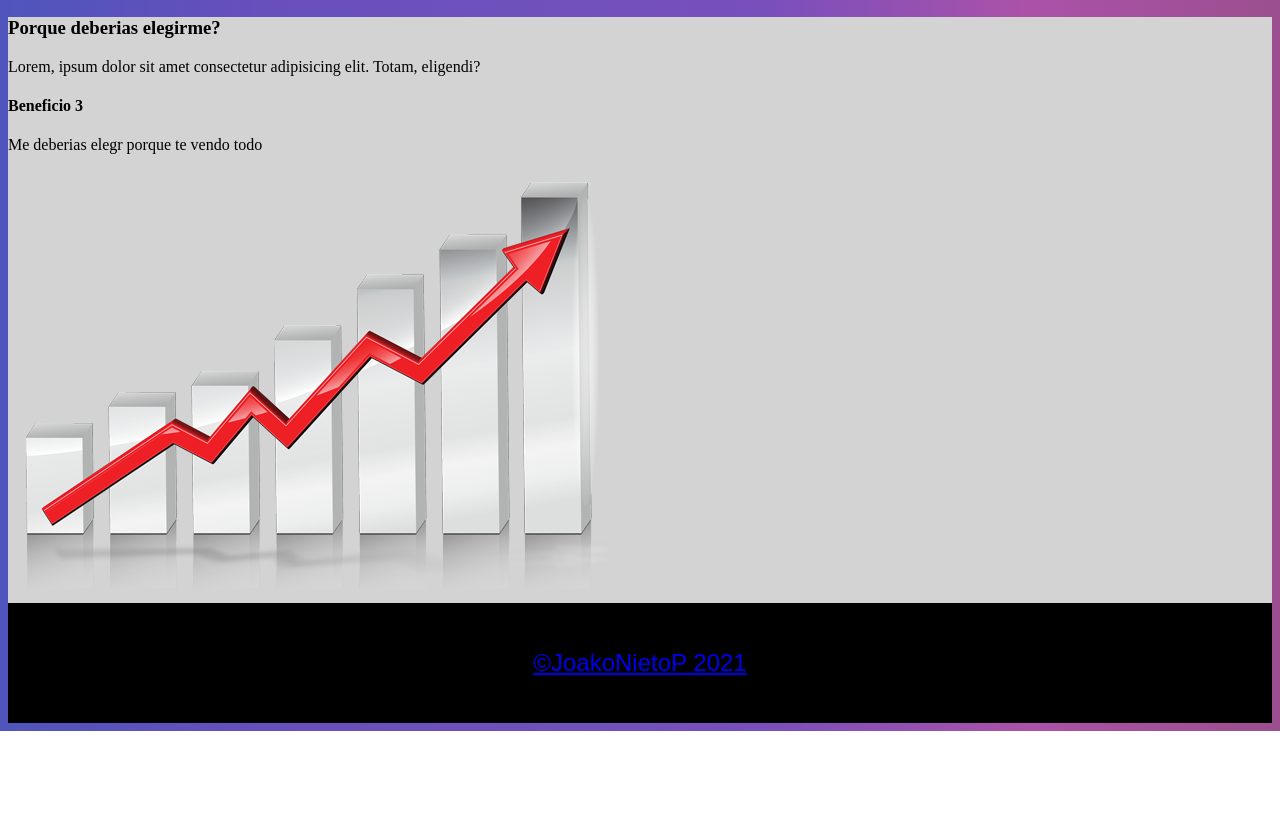
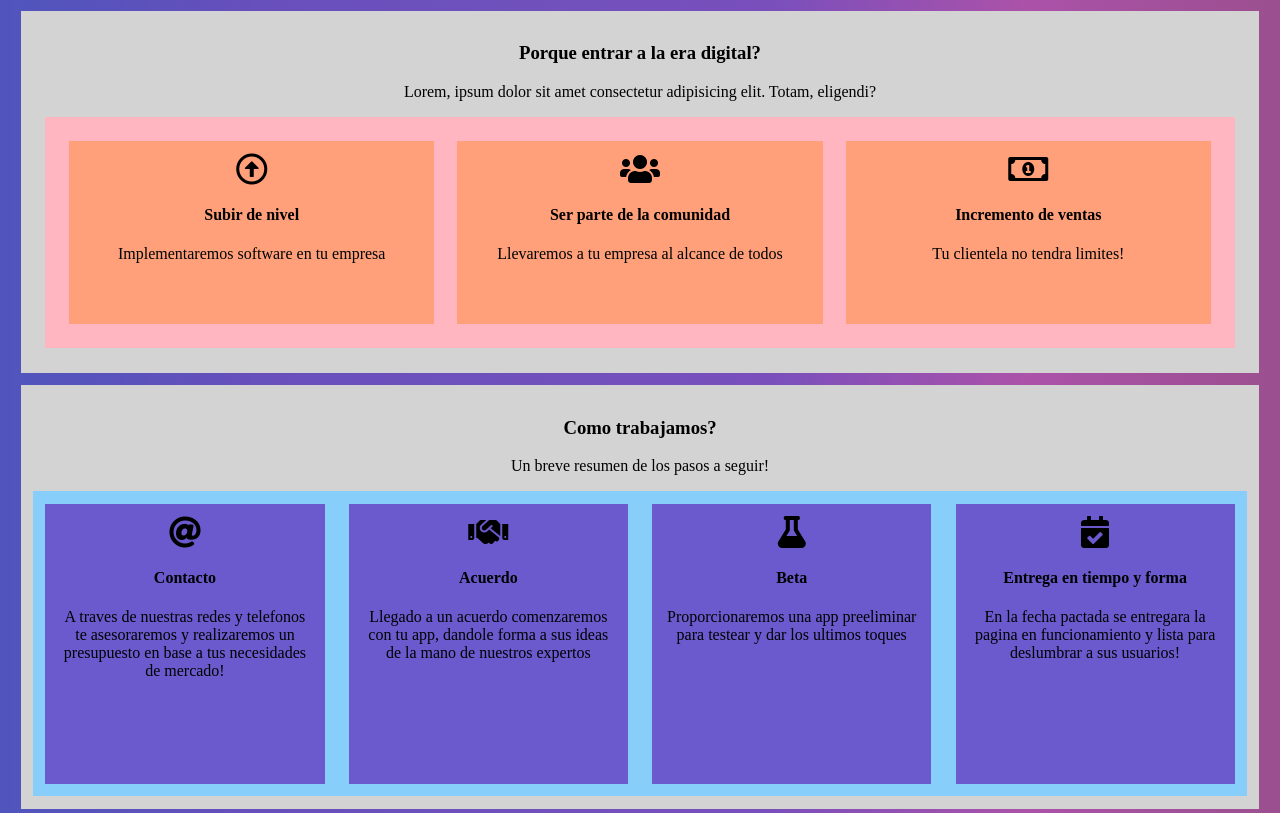
Before and after one commit to JoakoNietoP/Landing-Page-Portfolio-Nucba, a plain HTML site: page index.html in a window 1280 px wide. Shown: the part 723-1536 px from the top of the page. Before the commit the page ends 1454 px from the top, so only its background shows below. Drawn offline with Linux system fonts and the light colour scheme.

Commit message:
Tercera parte del challenge

```diff
--- a/index.html
+++ b/index.html
@@ -4,13 +4,8 @@
     <meta charset="UTF-8">
     <meta http-equiv="X-UA-Compatible" content="IE=edge">
     <meta name="viewport" content="width=device-width, initial-scale=1.0">
+    <link rel="stylesheet" href="//use.fontawesome.com/releases/v5.0.7/css/all.css">
     <link rel="stylesheet" href="style.css">
-    <link rel="preconnect" href="https://fonts.googleapis.com">
-    <link rel="preconnect" href="https://fonts.gstatic.com" crossorigin>
-    <link href="https://fonts.googleapis.com/css2?family=Cinzel&display=swap" rel="stylesheet">
-    <link rel="preconnect" href="https://fonts.googleapis.com">
-    <link rel="preconnect" href="https://fonts.gstatic.com" crossorigin>
-    <link href="https://fonts.googleapis.com/css2?family=Zilla+Slab:wght@300&display=swap" rel="stylesheet">
     <title>Landing Page Portfolio</title>
 </head>
 <body>
@@ -58,21 +53,72 @@
 
 
         <section class="elegime">
-            <h3>Porque deberias elegirme?</h3>
+            <h3>Porque entrar a la era digital?</h3>
             <p>Lorem, ipsum dolor sit amet consectetur adipisicing elit. Totam, eligendi?</p>
             <div class="beneficios">
-                <div class="primer">
-
+                <div class="beneficio">
+                    <div class="icon">
+                        <i class="far fa-arrow-alt-circle-up"></i>
+                    </div>
+                    <h4>Subir de nivel</h4>
+                    <p>Implementaremos software en tu empresa</p>
                 </div>
 
-                <div class="segundo">
-
+                <div class="beneficio">
+                    <div class="icon">
+                        <i class="fas fa-users"></i>
+                    </div>
+                    <h4>Ser parte de la comunidad</h4>
+                    <p>Llevaremos a tu empresa al alcance de todos</p>
                 </div>
 
-                <div class="tercero">
-                    <h4>Beneficio 3</h4>
-                    <p>Me deberias elegr porque te vendo todo</p>
-                    <img src="./assets/ventas.png" alt="">
+                <div class="beneficio">
+                    <div class="icon">
+                        <i class="far fa-money-bill-alt"></i>
+                    </div>
+                    <h4>Incremento de ventas</h4>
+                    <p> Tu clientela no tendra limites!</p>
+                </div>
+
+            </div>
+
+
+        </section>
+
+        <section class="metodo">
+            <h3>Como trabajamos?</h3>
+            <p>Un breve resumen de los pasos a seguir!</p>
+            <div class="pasos">
+                <div class="paso">
+                    <div class="icon">
+                        <i class="fas fa-at"></i>
+                    </div>
+                    <h4>Contacto</h4>
+                    <p>A traves de nuestras redes y telefonos te asesoraremos y realizaremos un presupuesto en base a tus necesidades de mercado!</p>
+                </div>
+
+                <div class="paso">
+                    <div class="icon">
+                        <i class="fas fa-handshake"></i>
+                    </div>
+                    <h4>Acuerdo</h4>
+                    <p>Llegado a un acuerdo comenzaremos con tu app, dandole forma a sus ideas de la mano de nuestros expertos</p>
+                </div>
+
+                <div class="paso">
+                    <div class="icon">
+                        <i class="fas fa-flask"></i>
+                    </div>
+                    <h4>Beta</h4>
+                    <p>Proporcionaremos una app preeliminar para testear y dar los ultimos toques</p>
+                </div>
+
+                <div class="paso">
+                    <div class="icon">
+                        <i class="fas fa-calendar-check"></i>
+                    </div>
+                    <h4>Entrega en tiempo y forma </h4>
+                    <p>En la fecha pactada se entregara la pagina en funcionamiento y lista para deslumbrar a sus usuarios!</p>
                 </div>
 
             </div>
--- a/style.css
+++ b/style.css
@@ -112,10 +112,57 @@ button {
     background-color: darkblue;
 }
 
-.elegime {
+.elegime, .metodo {
     background-color: lightgray;
+    text-align: center;
+    margin: 1%;
+    padding: 1%;
+
 }
 
+.beneficios{
+    background-color: lightpink;
+    display: flex;
+    justify-content: space-between;
+    align-items: center;
+    margin: 1%;
+    padding: 1%;
+
+
+}
+.beneficio{
+    background-color: lightsalmon;
+    justify-content: center;
+    text-align: center;
+    margin: 1%;
+    padding: 1%;
+    width: 33%;
+    height: 10em;
+}
+
+
+.pasos{
+    background-color: lightskyblue;
+    display: flex;
+    justify-content: space-around;
+    align-items: center;
+}
+.paso{
+    background-color: slateblue;
+    justify-content: center;
+    text-align: center;
+    margin: 1%;
+    padding: 1%;
+    width: 25%;
+    height: 16em;
+}
+
+.icon i{
+    font-size: 2em;
+}
+p {
+    text-align: center;
+}
 
 
 footer{
```
Also changed, not shown: prueba.html (added, +28 -0 lines), assets/icon.png (added).
